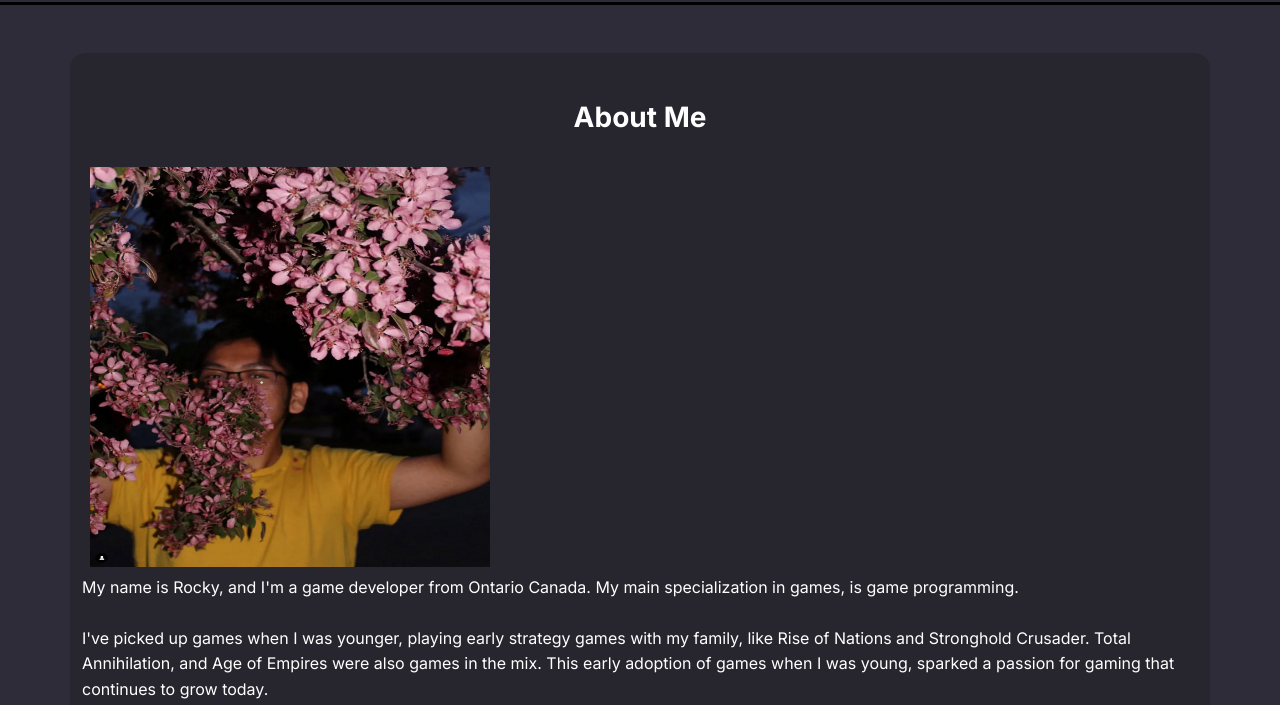
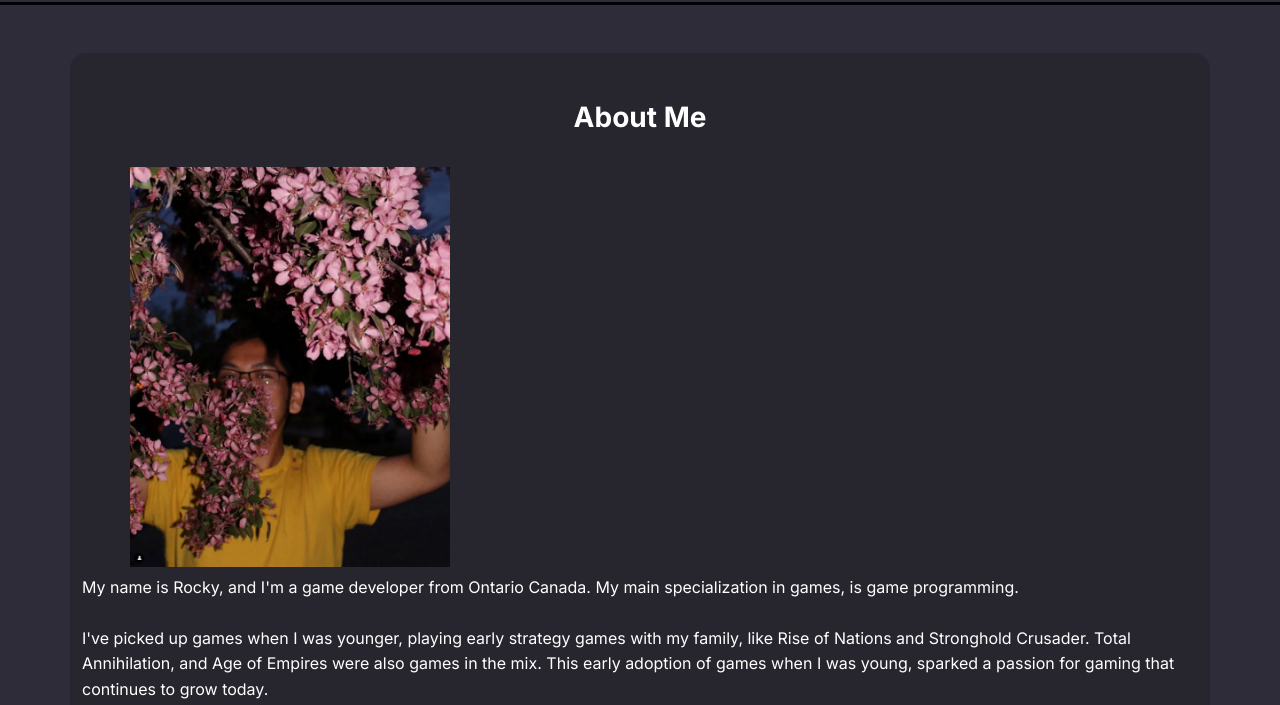
Before and after one commit to sykcor/portfolio, a plain HTML site: page about.html in a window 1280 px wide. Shown: the part 95-800 px from the top of the page. Drawn offline with Linux system fonts and the light colour scheme.

Commit message:
Portrait Image Updates, Fixed Broken Link

```diff
--- a/about.html
+++ b/about.html
@@ -31,7 +31,7 @@
                 </div>
             </div>
             <div class="row ps-0 ms-0 pe-0 me-0">
-                <div class="col-xxl-4"><img style="width: 400px;height: 400px;" width="300" height="400" src="assets/img/Team/flowerPortrait.jpg" class="ps-0 ms-2 me-2 mt-0"></div>
+                <div class="col-xxl-4"><img class="object-fit-contain ps-0 ms-2 me-2 mt-0" style="width: 400px;height: 400px;" width="300" height="400" src="assets/img/Team/flowerPortrait.jpg"></div>
                 <div class="col mt-2">
                     <p style="text-align: left;">My name is Rocky, and I'm a game developer from Ontario Canada. My main specialization in games, is game programming.<br><br>I've picked up games when I was younger, playing early strategy games with my family, like Rise of Nations and Stronghold Crusader. Total Annihilation, and Age of Empires were also games in the mix. This early adoption of games when I was young, sparked a passion for gaming that continues to grow today.<br><br>As a hobby, throughout middle school and highschool, I began developing games. Creating different projects, with a wonder of how developers created games, a question of how? That is the moment I decided to take my game development journey seriously, as I pursue a career in game development.<br><br>With a passion for gaming, and the process of making games, I hope to create enjoyable experiences for anyone who stumbles by my games. I appreciate the read, and take care.</p>
                 </div>
```
Also changed, not shown: index.html (+1 -1 lines).
